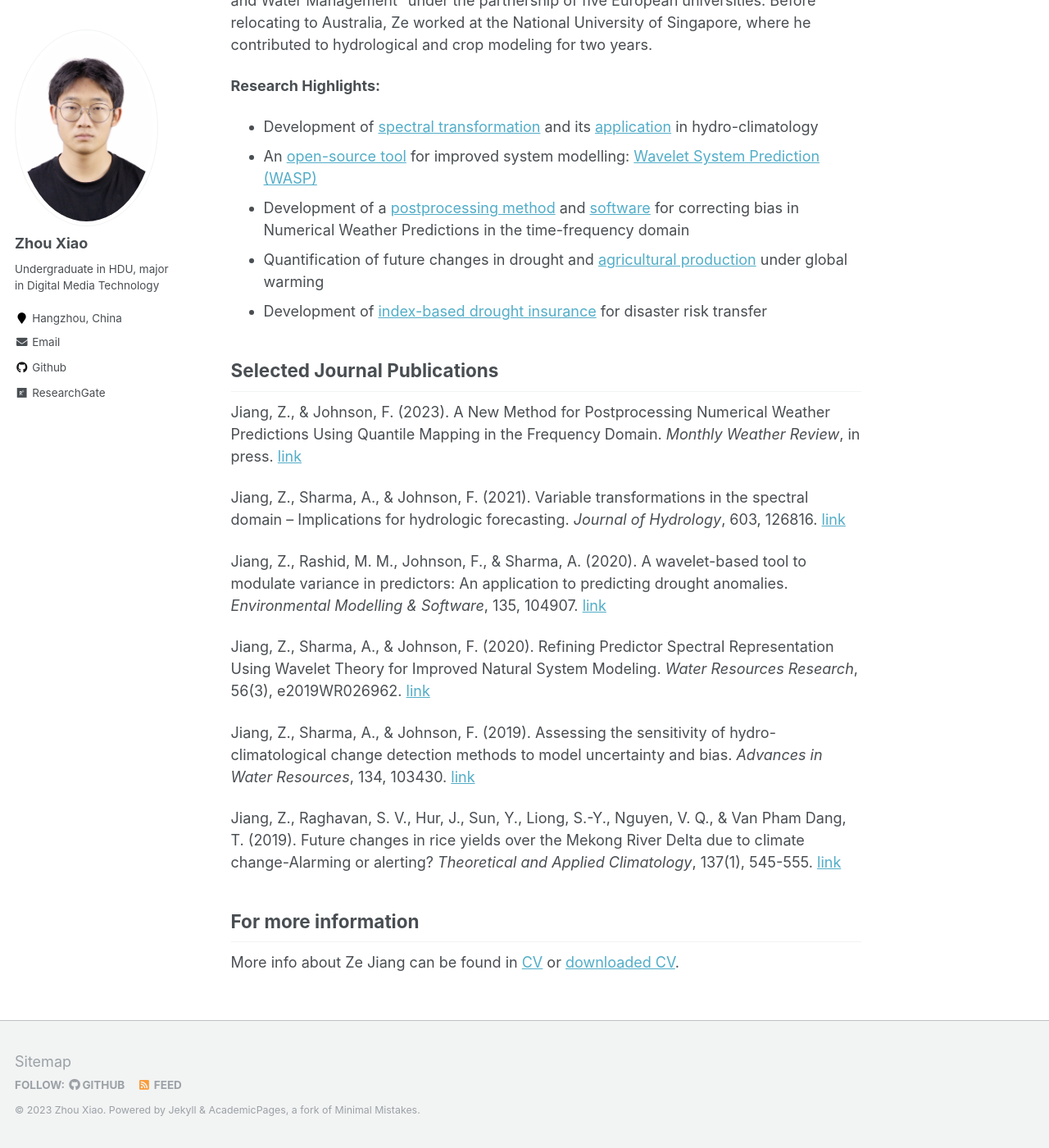
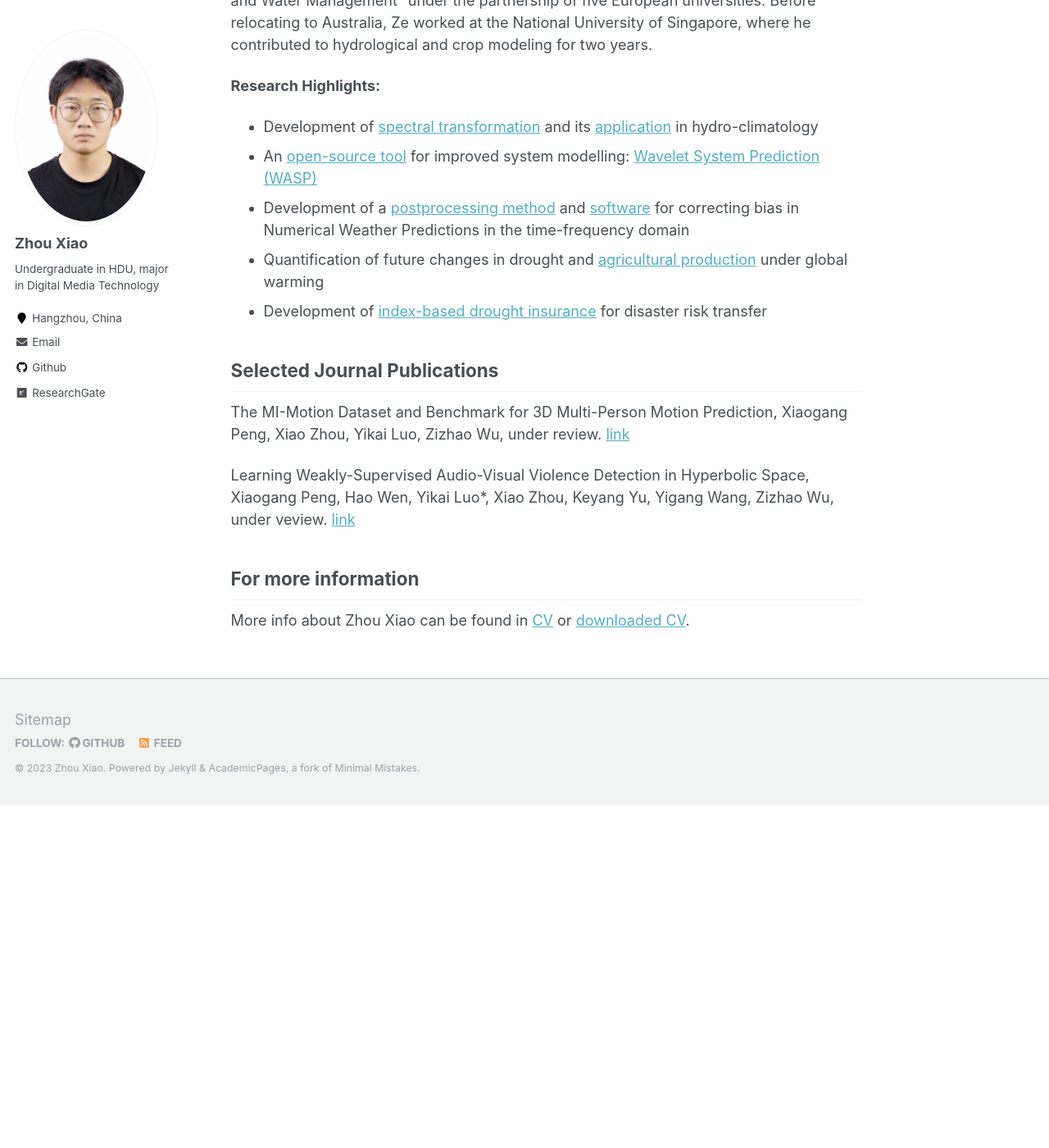
Before and after one commit to KimRRRich/KimRRRich.github.io, a Jekyll site: the page built from _pages/about.md, in a window 1280 px wide and 1400 px high, scrolled down 512 px. Shown: the whole window at 82% size. Built offline with Jekyll 4.4.1, drawn with Linux system fonts in a browser that asks for light colours; after the commit the page ends 1494 px from its top, so only the background shows below that.

```diff
--- a/_pages/about.md
+++ b/_pages/about.md
@@ -21,17 +21,17 @@ Zhou Xiao is a research associate from the University of New South Wales who spe
 * Development of [index-based drought insurance](https://doi.org/10.1108/AFR-02-2020-0020) for disaster risk transfer
 
 ## Selected Journal Publications
-Jiang, Z., & Johnson, F. (2023). A New Method for Postprocessing Numerical Weather Predictions Using Quantile Mapping in the Frequency Domain. *Monthly Weather Review*, in press. [link](https://doi.org/10.1175/MWR-D-22-0217.1)
+The MI-Motion Dataset and Benchmark for 3D Multi-Person Motion Prediction, Xiaogang Peng, Xiao Zhou, Yikai Luo, Zizhao Wu, under review. [link](https://doi.org/10.1175/MWR-D-22-0217.1)
 
-Jiang, Z., Sharma, A., & Johnson, F. (2021). Variable transformations in the spectral domain – Implications for hydrologic forecasting. *Journal of Hydrology*, 603, 126816. [link](https://doi.org/10.1016/j.jhydrol.2021.126816)
+Learning Weakly-Supervised Audio-Visual Violence Detection in Hyperbolic Space, Xiaogang Peng, Hao Wen, Yikai Luo*, Xiao Zhou, Keyang Yu, Yigang Wang, Zizhao Wu, under veview. [link](https://doi.org/10.1016/j.jhydrol.2021.126816)
 
-Jiang, Z., Rashid, M. M., Johnson, F., & Sharma, A. (2020). A wavelet-based tool to modulate variance in predictors: An application to predicting drought anomalies. *Environmental Modelling & Software*, 135, 104907. [link](https://doi.org/10.1016/j.envsoft.2020.104907)
+<!-- Jiang, Z., Rashid, M. M., Johnson, F., & Sharma, A. (2020). A wavelet-based tool to modulate variance in predictors: An application to predicting drought anomalies. *Environmental Modelling & Software*, 135, 104907. [link](https://doi.org/10.1016/j.envsoft.2020.104907)
 
 Jiang, Z., Sharma, A., & Johnson, F. (2020). Refining Predictor Spectral Representation Using Wavelet Theory for Improved Natural System Modeling. *Water Resources Research*, 56(3), e2019WR026962. [link](https://doi.org/10.1029/2019WR026962)
 
 Jiang, Z., Sharma, A., & Johnson, F. (2019). Assessing the sensitivity of hydro-climatological change detection methods to model uncertainty and bias. *Advances in Water Resources*, 134, 103430. [link](https://doi.org/10.1016/j.advwatres.2019.103430)
 
-Jiang, Z., Raghavan, S. V., Hur, J., Sun, Y., Liong, S.-Y., Nguyen, V. Q., & Van Pham Dang, T. (2019). Future changes in rice yields over the Mekong River Delta due to climate change-Alarming or alerting? *Theoretical and Applied Climatology*, 137(1), 545-555. [link](https://doi.org/10.1007/s00704-018-2617-z)
+Jiang, Z., Raghavan, S. V., Hur, J., Sun, Y., Liong, S.-Y., Nguyen, V. Q., & Van Pham Dang, T. (2019). Future changes in rice yields over the Mekong River Delta due to climate change-Alarming or alerting? *Theoretical and Applied Climatology*, 137(1), 545-555. [link](https://doi.org/10.1007/s00704-018-2617-z) -->
 
 ## For more information
-More info about Ze Jiang can be found in [CV](https://zejiang-unsw.github.io/cv/) or [downloaded CV](http://zejiang-unsw.github.io/files/CV_ZeJIANG.pdf).
+More info about Zhou Xiao can be found in [CV](https://zejiang-unsw.github.io/cv/) or [downloaded CV](http://zejiang-unsw.github.io/files/CV_ZeJIANG.pdf).
```
Also changed, not shown: _publications/2021-08-07-paper-JoH.md (+1 -1 lines).
